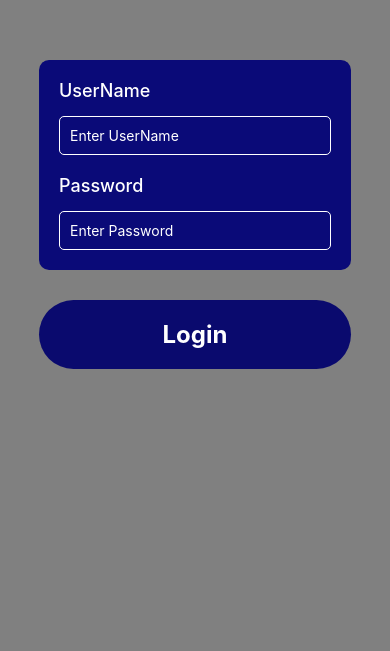
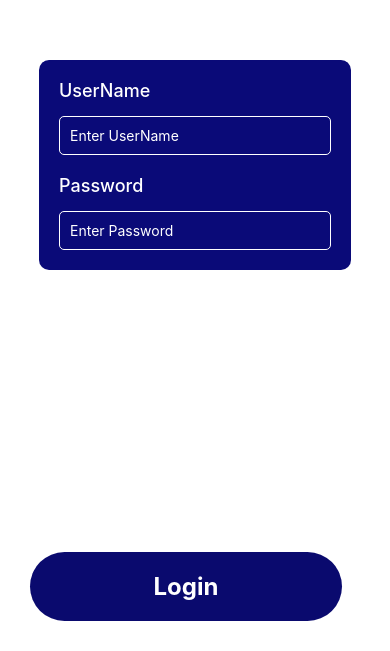
Before and after one commit to gurjindersinghkhalsa/RNDemoProjects, a React Native app in the folder DemoProject/: screen / in a window 390 px wide. Shown: the part 193-844 px from the top of the page. Built offline with nearby package versions, Linux system fonts and the light colour scheme.

Commit message:
name and password saved

```diff
--- a/DemoProject/App.js
+++ b/DemoProject/App.js
@@ -16,7 +16,19 @@ import {
   Pressable,
   Alert,
 } from 'react-native';
+
 function App() {
+  const [uName, setuName] = React.useState('');
+  const [uPass, setuPass] = React.useState('');
+
+  const checkCreds=()=> {
+      if(uPass === '' || uName === '') {
+        alert('Please fill all fields')
+      } else {
+        alert('Succesfull')
+      }
+  }
+
   return (
     <KeyboardAvoidingView
       style={styles.keyboardStyle}
@@ -25,23 +37,29 @@ function App() {
       <View style={styles.rootContainer}>
         <View style={styles.viewTextInput}>
           <Text style={styles.userName}>UserName</Text>
-          <TextInput placeholder="Enter UserName"
+          <TextInput
+          placeholder="Enter UserName"
           placeholderTextColor="white"
-          style={styles.textInput} />
+          style={styles.textInput}
+          onChangeText={setuName}
+          value={uName}
+           />
           <Text style={[styles.userName, {marginTop: 20}]}>Password</Text>
           <TextInput
             placeholder="Enter Password"
             placeholderTextColor="white"
             style={styles.textInput}
             secureTextEntry={true}
+            onChangeText={setuPass}
+            value={uPass}
           />
         </View>
-        <View style={styles.viewLogin}>
-          <Pressable onPress={() => Alert.alert('Successful')}>
+      </View>
+       <View style={styles.viewLogin}>
+          <Pressable onPress={() => checkCreds()}>
             <Text style={styles.textLogin}>Login</Text>
           </Pressable>
         </View>
-      </View>
     </KeyboardAvoidingView>
   );
 }
@@ -51,7 +69,7 @@ const styles = StyleSheet.create({
     flex: 1,
     alignItems: 'center',
     justifyContent: 'center',
-    backgroundColor: 'gray',
+    backgroundColor: 'white',
   },
   keyboardStyle: {flex: 1, backgroundColor: 'white'},
   viewTextInput: {
```
